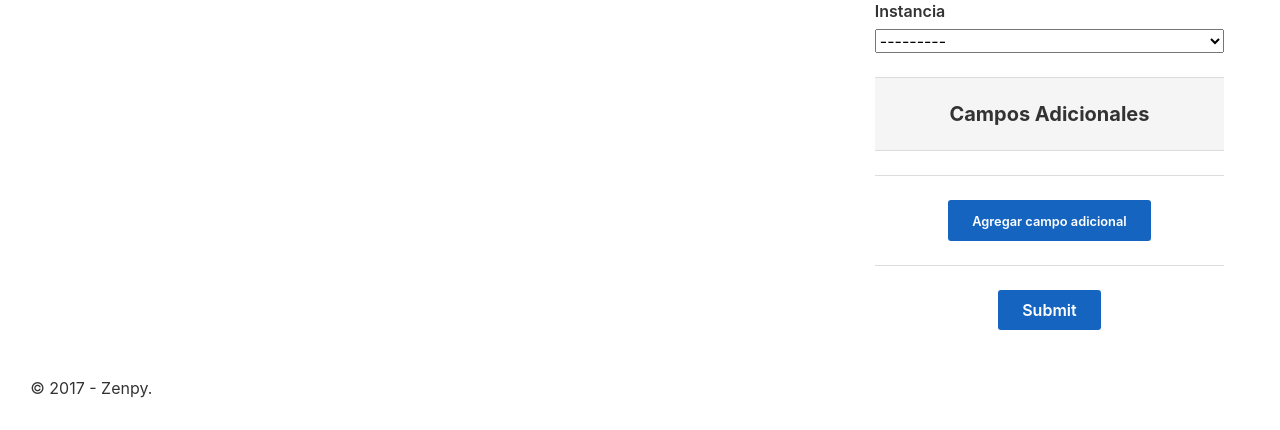
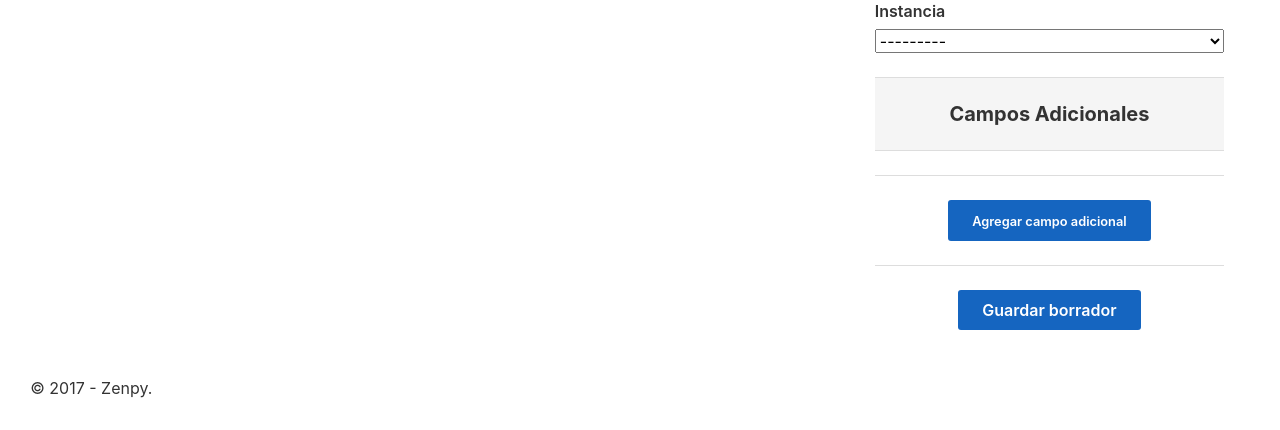
Before and after one commit to MathiasSM/SIGPAE, a Django app: template ocr/templates/ocr/editar_borrador.html in a window 1280 px wide. Shown: the part 2843-3273 px from the top of the page. Run offline with Django 3.2, Linux system fonts and the light colour scheme; the template is opened without the code that fills it: values that come from a table or form of the project are taken from there, others are empty; data comes from the database, SQL or seed files in the repository; some libraries are stand-ins or nearby versions.

Commit message:
Editado boton de submit para que se llame guardar borrador

```diff
--- a/ocr/templates/ocr/editar.html
+++ b/ocr/templates/ocr/editar.html
@@ -208,7 +208,7 @@
         </div>
         <div align="center">
           <hr>
-          <input type="submit" style="float: center;" value="Submit" />
+          <input type="submit" style="float: center;" value="Guardar borrador" />
         </div>
       </form>
       {% endblock infotab %}
```
